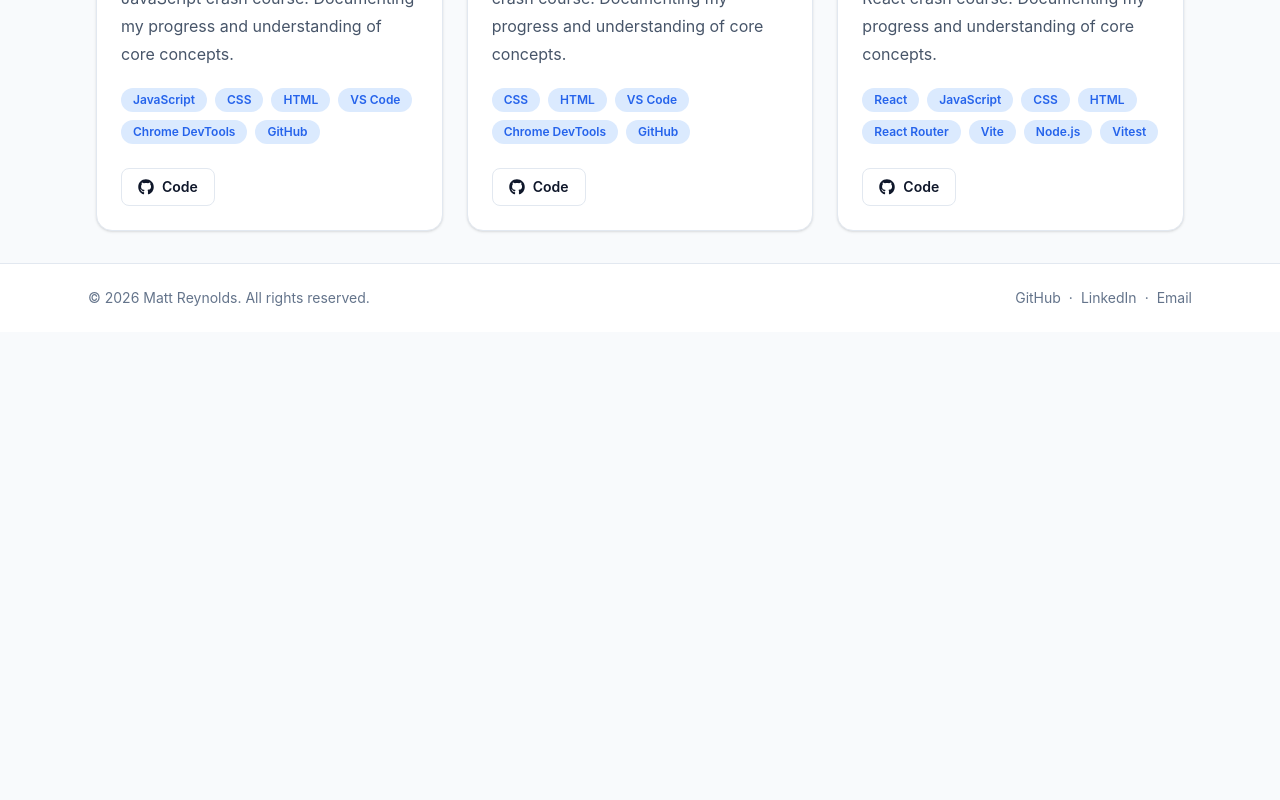
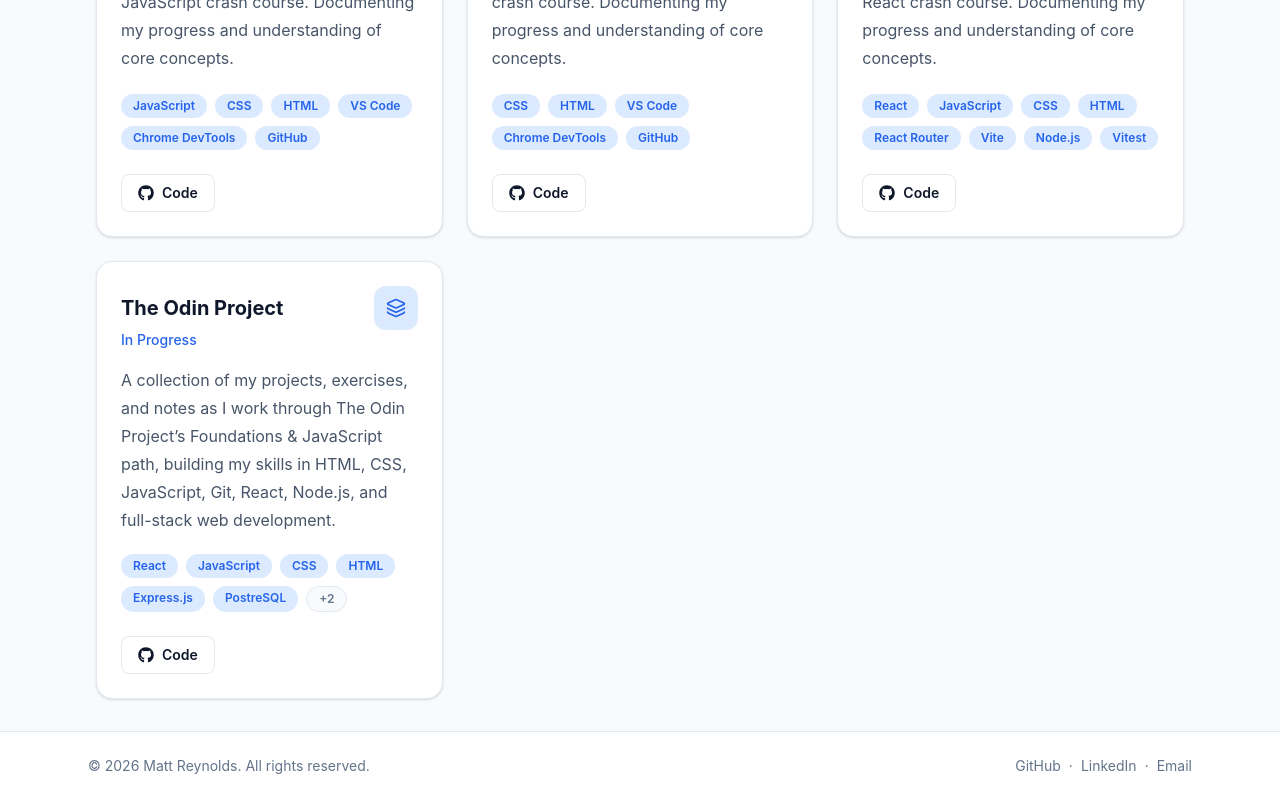
Before and after one commit to mattxreynolds/Portfolio, a React (Vite) app: page /projects in a window 1280 px wide. Shown: the part 1518-2318 px from the top of the page. Before the commit the page ends 1850 px from the top, so only its background shows below. Built offline with nearby package versions, Linux system fonts and the light colour scheme.

Commit message:
Add new project entry for The Odin Project

```diff
--- a/src/data/projects.ts
+++ b/src/data/projects.ts
@@ -164,5 +164,17 @@ export const projects: Project[] = [
     liveUrl: 'TBD',
     featured: false,
     status: 'Complete'
+  },
+  {
+    id: 'the-odin-project',
+    title: 'The Odin Project',
+    description:
+      'A collection of my projects, exercises, and notes as I work through The Odin Project’s Foundations & JavaScript path, building my skills in HTML, CSS, JavaScript, Git, React, Node.js, and full-stack web development.',
+    tags: ['React', 'JavaScript', 'CSS', 'HTML', 'Express.js', 'PostreSQL', 'Node.js', 'Github'],
+    category: 'Full Stack',
+    githubUrl: 'https://github.com/mattxreynolds/my-odin-project',
+    liveUrl: 'TBD',
+    featured: false,
+    status: 'In Progress'
   }
 ];
```
